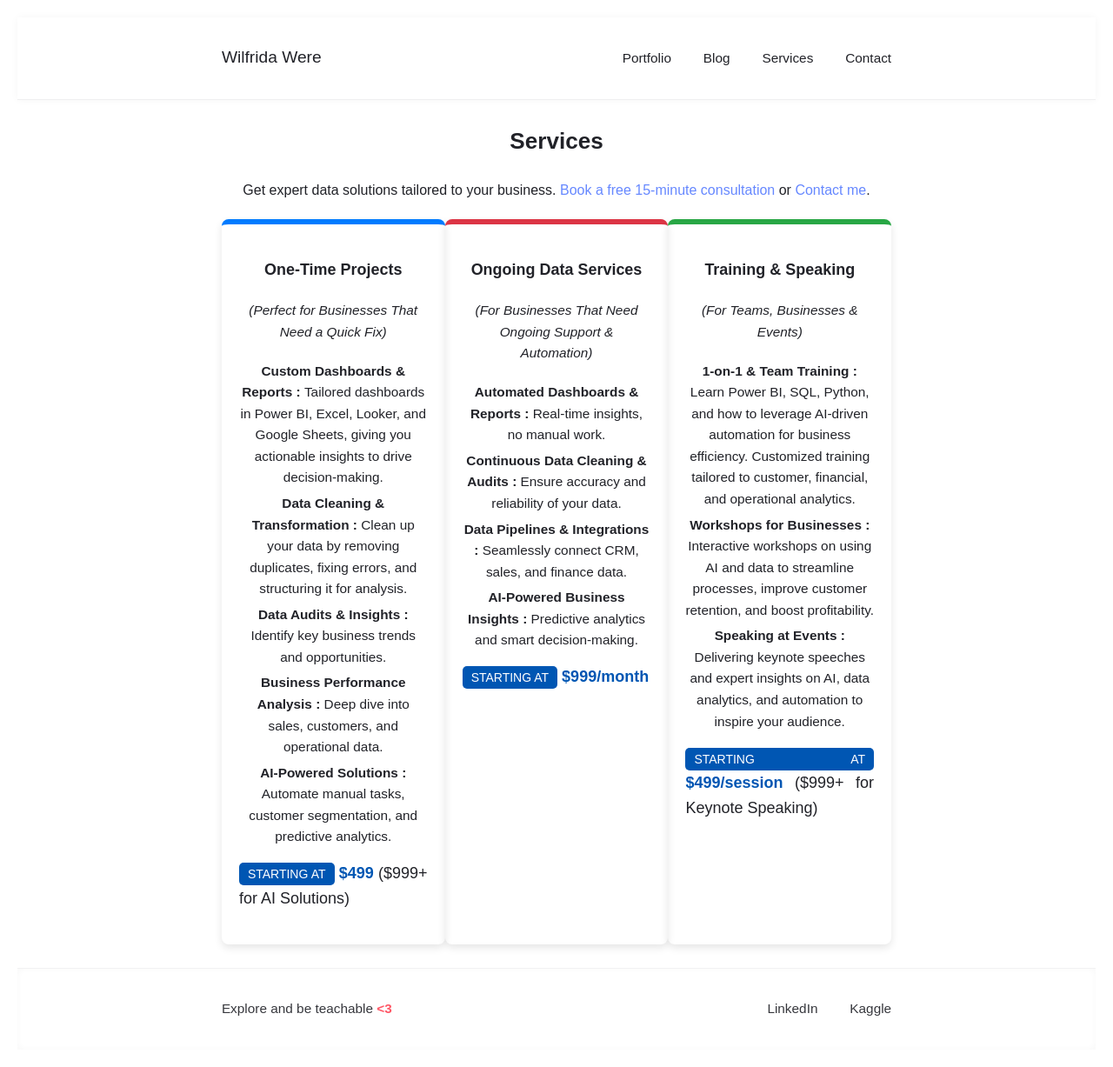
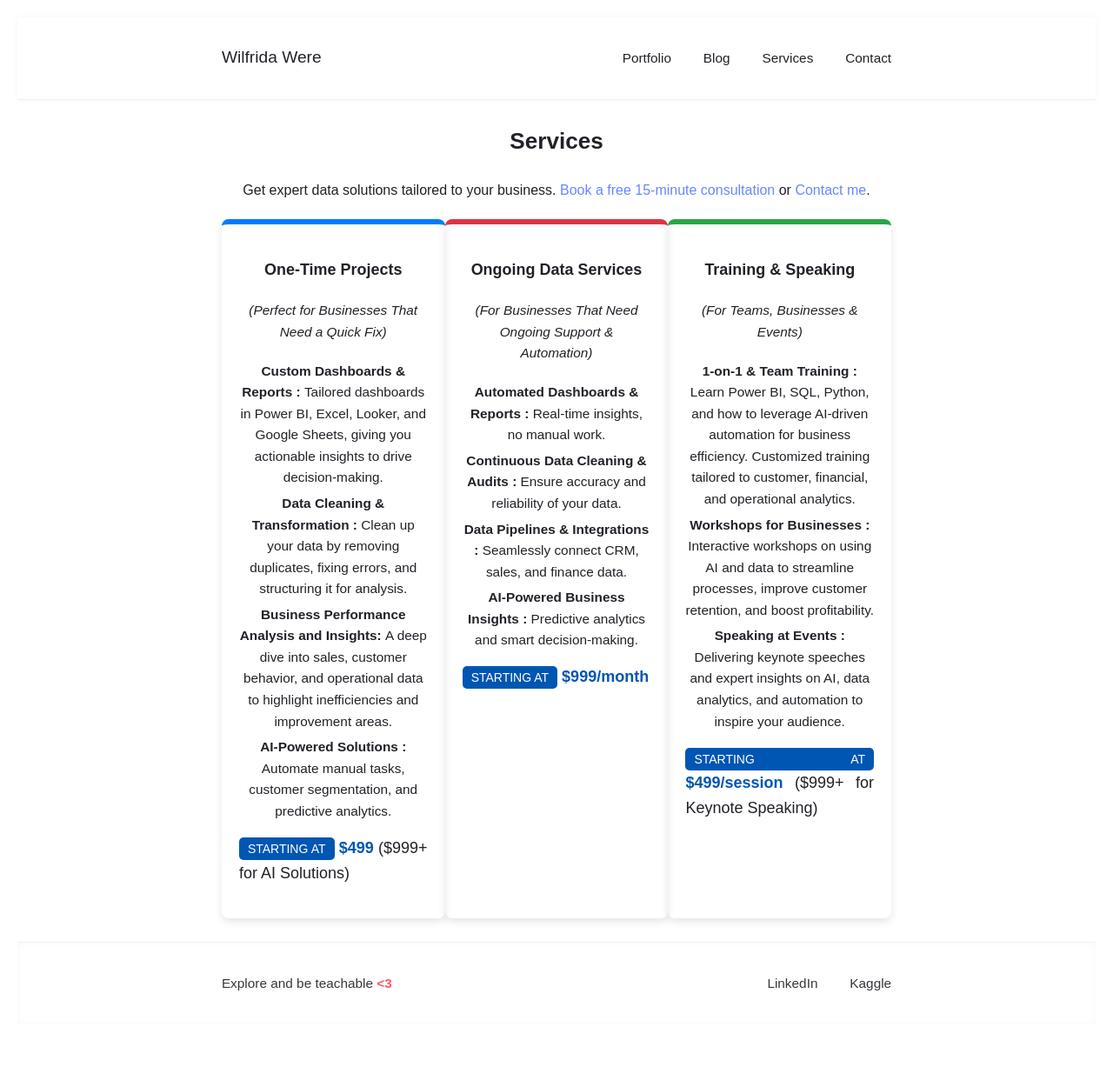
Before and after one commit to Wilfrida-Were/website, a Jekyll site: the page built from services.html, in a window 1280 px wide. Shown: the whole page at 87% size. Built offline with Jekyll 4.4.1, drawn with Linux system fonts in a browser that asks for light colours; after the commit the page ends 1198 px from its top, so only the background shows below that.

Commit message:
Update services.html

```diff
--- a/services.html
+++ b/services.html
@@ -19,8 +19,7 @@ title: "Services"
       <ul>
           <li><strong>Custom Dashboards & Reports : </strong>Tailored dashboards in Power BI, Excel, Looker, and Google Sheets, giving you actionable insights to drive decision-making.</li>
           <li><strong>Data Cleaning & Transformation : </strong>Clean up your data by removing duplicates, fixing errors, and structuring it for analysis.</li>
-          <li><strong>Data Audits & Insights : </strong>Identify key business trends and opportunities.</li>
-          <li><strong>Business Performance Analysis : </strong>Deep dive into sales, customers, and operational data.</li>
+          <li><strong>Business Performance Analysis and Insights: </strong>A deep dive into sales, customer behavior, and operational data to highlight inefficiencies and improvement areas.</li>
           <li><strong>AI-Powered Solutions : </strong>Automate manual tasks, customer segmentation, and predictive analytics.</li>
       </ul>
       <p class="pricing">
```
